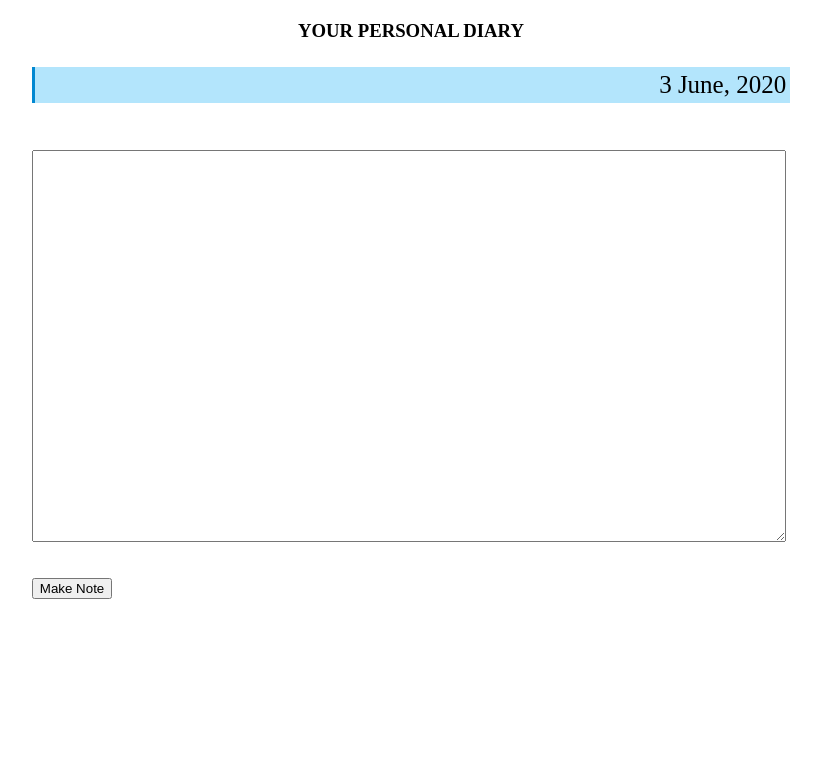
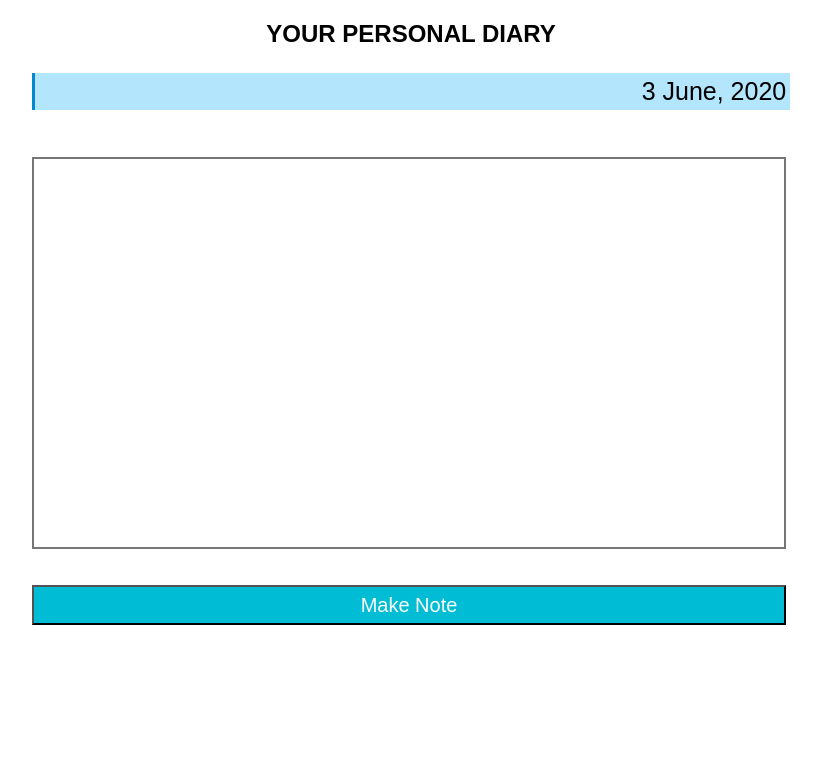
Before and after one commit to gowrusreevathsa/flask-Diary, a Flask app: page / in a window 1280 px wide. Shown: the top 783 px of the page, without its empty margins (229-1050 px from the left). Run offline with Flask 2, Linux system fonts and the light colour scheme; data that the repository does not hold is empty; some libraries are stand-ins or nearby versions.

Commit message:
Updated CSS

```diff
--- a/static/style.css
+++ b/static/style.css
@@ -1,3 +1,6 @@
+body{
+    font-family: Arial, Helvetica, sans-serif;
+}
 .center{
     margin-right: 20%;
     margin-left: 20%;
@@ -12,10 +15,30 @@
     border-width: 0px 0px 0px 3px;
     border-color: #0288D1;
     background-color: #B3E5FC;
-    font-size: 25px
+    font-size: 25px;
+    font-family: Arial, Helvetica, sans-serif;
 }
 #notesInput{
     width: 100%;
     height: 50%;
     text-align: justify;
+    border-width: 2px;
 }
+
+#submitButton{
+    width: 100%;
+    height: 40px;
+    font-size: 20px;
+    background-color: #00BCD4;
+    color: #ffffff;
+}
+
+h2{
+    text-align: center;
+    text-transform: uppercase;
+    margin-top: 20px;
+}
+
+textarea{
+    resize: none;
+}
--- a/templates/index.html
+++ b/templates/index.html
@@ -9,13 +9,13 @@
     </head>
 
     <body>
-        <h3 style="text-align: center; text-transform: uppercase; margin-top: 20px;">Your personal Diary</h3>
+        <h2>Your personal Diary</h2>
         <p class="center" id="date">{{ day }} {{ month }}, {{ year }}</p> <br>
 
         <form class="center" action="{{ url_for('addNotes')}}" method="POST">
             <textarea id="notesInput" name="notes">{{ preText }}</textarea>
             <br><br><br>
-            <input type="submit" value="Make Note">
+            <input id="submitButton" type="submit" value="Make Note">
         </form>
     </body>
 </html>
```
